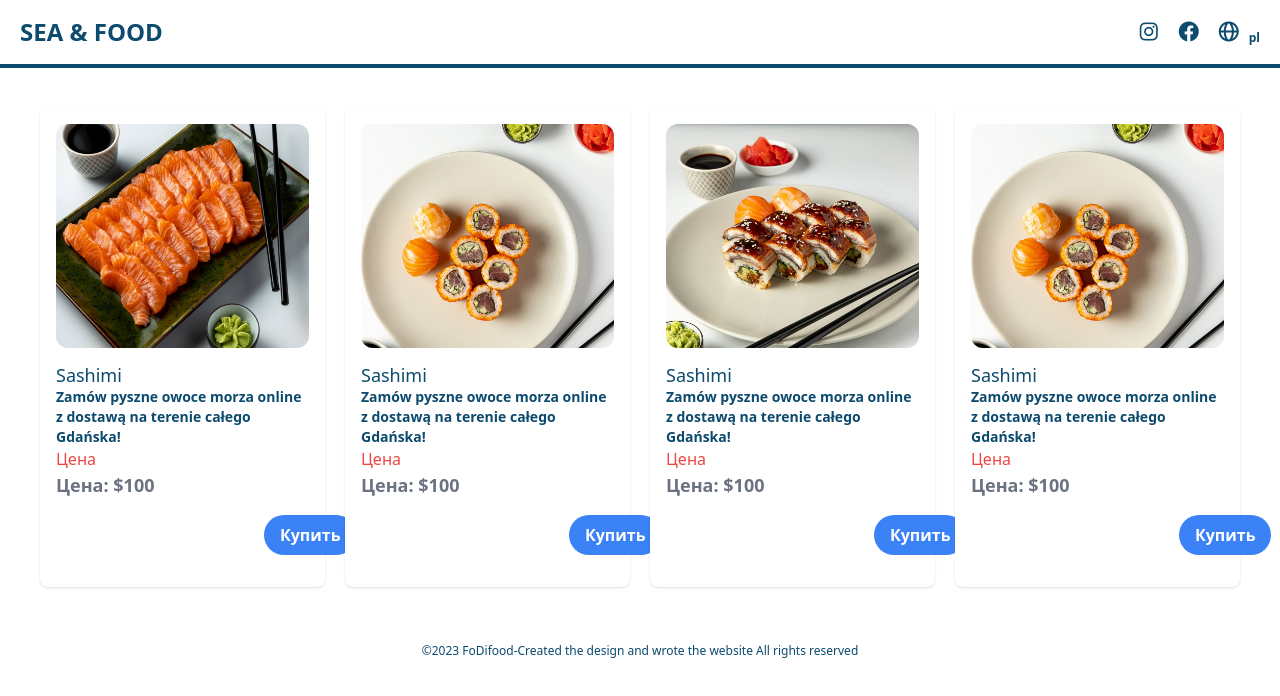
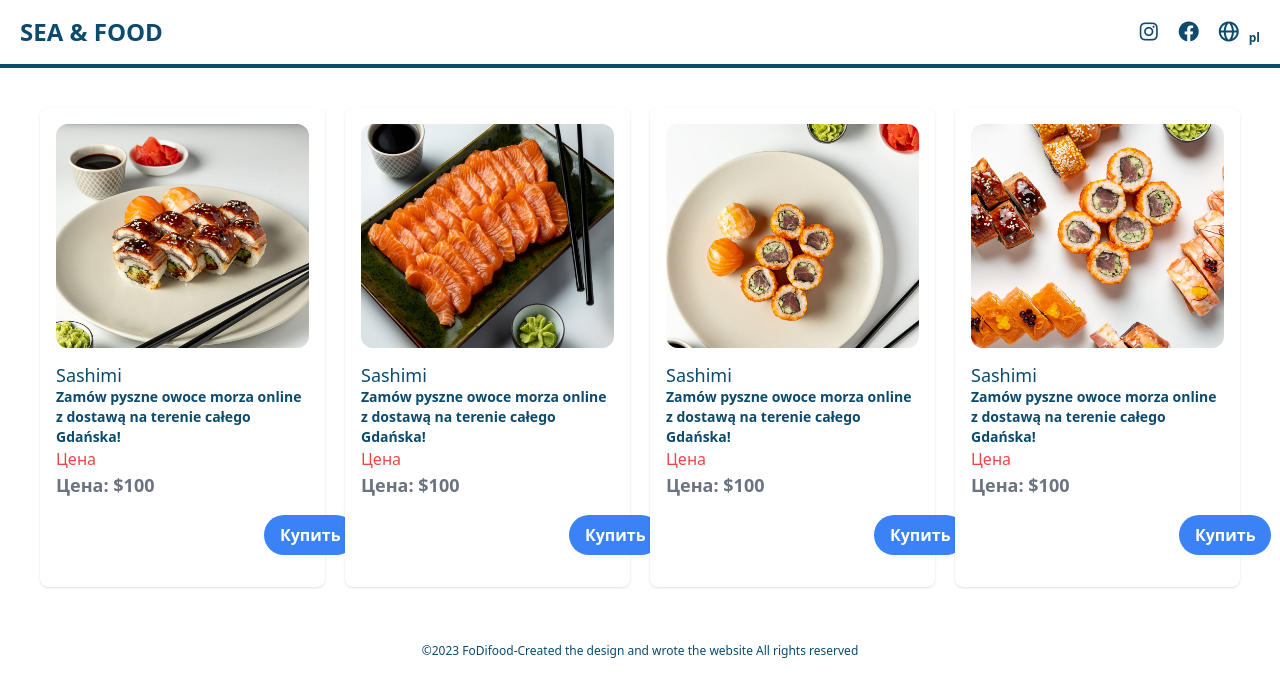
Before and after one commit to Fodi999/it-food, a Vue app: page /list in a window 1280 px wide. Shown: the top 696 px of the page. Built offline with nearby package versions, Linux system fonts and the light colour scheme.

Commit message:
header fix

```diff
--- a/package.json
+++ b/package.json
@@ -14,6 +14,7 @@
     "@headlessui/vue": "^1.7.16",
     "@heroicons/vue": "^2.1.1",
     "boxicons": "^2.1.4",
+    "html2canvas": "^1.4.1",
     "vue": "^3.3.11",
     "vue-i18n": "^9.9.0",
     "vue-router": "^4.2.5",
--- a/src/components/ListVue.vue
+++ b/src/components/ListVue.vue
@@ -1,8 +1,20 @@
 <script setup>
 import HomeButton from './HomeButton.vue';
 import HomeHeader from './HomeHeader.vue';
+import html2canvas from 'html2canvas';
 
+const downloadCard = (event) => {
+  event.preventDefault();
+  let element = document.querySelector('.bg-white.rounded-lg.shadow.p-4'); // замените на селектор элемента, который вы хотите скачать
 
+  html2canvas(element).then(canvas => {
+    let imgData = canvas.toDataURL('image/png');
+    let link = document.createElement('a');
+    link.href = imgData;
+    link.download = 'product-card.png';
+    link.click();
+  });
+};
 </script>
 
 <template>
@@ -25,6 +37,24 @@ import HomeHeader from './HomeHeader.vue';
        <HomeHeader />
         </nav>
         <div class="grid grid-cols-1 sm:grid-cols-2 md:grid-cols-3 lg:grid-cols-4 gap-5 m-10">
+
+  <div class="bg-white rounded-lg shadow p-4 cursor-pointer transition hover:-translate-y-2 hover:shadow-xl">
+     <img class="  h-56  w-full rounded-xl object-cover" src="/public/Rectangle 105.png" alt="Изображение товара">
+      <p class="block mt-4 text-lg leading-tight font-medium text-sky-900 ">{{ $t('blogTextNameSushi') }}</p>
+      <p class="text-sm font-bold text-sky-900 ">{{ $t('blogTextHeading') }}</p>
+      <div class=" flex justify-between">
+        <div class=" flex flex-col justify-end h-full">
+          <span class=" text-red-500 ">Цена</span>
+          <p class=" text-gray-500 text-lg font-bold ">Цена: $100</p>
+          <a :href="'https://m.me/102194024947729'" target="_blank">
+  <button @click="downloadCard" class="bg-blue-500 hover:bg-blue-700 text-white font-bold py-2 px-4 rounded-full ml-52 m-4 transition hover:-translate-y-2 hover:shadow-xl">
+    Купить
+  </button>
+</a>
+        </div>
+
+    </div>
+  </div>
   <div class="bg-white rounded-lg shadow p-4 cursor-pointer transition hover:-translate-y-2 hover:shadow-xl">
      <img class="  h-56  w-full rounded-xl object-cover" src="/public/Rectangle 103.png" alt="Изображение товара">
       <p class="block mt-4 text-lg leading-tight font-medium text-sky-900 ">{{ $t('blogTextNameSushi') }}</p>
@@ -33,9 +63,11 @@ import HomeHeader from './HomeHeader.vue';
         <div class=" flex flex-col justify-end h-full">
           <span class=" text-red-500 ">Цена</span>
           <p class=" text-gray-500 text-lg font-bold ">Цена: $100</p>
-          <button class="bg-blue-500 hover:bg-blue-700 text-white font-bold py-2 px-4 rounded-full ml-52 m-4 transition hover:-translate-y-2 hover:shadow-xl">
+          <a :href="'https://m.me/102194024947729'" target="_blank">
+  <button @click="downloadCard" class="bg-blue-500 hover:bg-blue-700 text-white font-bold py-2 px-4 rounded-full ml-52 m-4 transition hover:-translate-y-2 hover:shadow-xl">
     Купить
   </button>
+</a>
         </div>
 
     </div>
@@ -48,43 +80,33 @@ import HomeHeader from './HomeHeader.vue';
         <div class=" flex flex-col justify-end h-full">
           <span class=" text-red-500 ">Цена</span>
           <p class=" text-gray-500 text-lg font-bold ">Цена: $100</p>
-          <button class="bg-blue-500 hover:bg-blue-700 text-white font-bold py-2 px-4 rounded-full ml-52 m-4 transition hover:-translate-y-2 hover:shadow-xl">
+          <a :href="'https://m.me/102194024947729'" target="_blank">
+  <button @click="downloadCard" class="bg-blue-500 hover:bg-blue-700 text-white font-bold py-2 px-4 rounded-full ml-52 m-4 transition hover:-translate-y-2 hover:shadow-xl">
     Купить
   </button>
+</a>
         </div>
 
     </div>
   </div>
   <div class="bg-white rounded-lg shadow p-4 cursor-pointer transition hover:-translate-y-2 hover:shadow-xl">
-     <img class="  h-56  w-full rounded-xl object-cover" src="/public/Rectangle 105.png" alt="Изображение товара">
+     <img class="  h-56  w-full rounded-xl object-cover" src="/public/Rectangle 101.png" alt="Изображение товара">
       <p class="block mt-4 text-lg leading-tight font-medium text-sky-900 ">{{ $t('blogTextNameSushi') }}</p>
       <p class="text-sm font-bold text-sky-900 ">{{ $t('blogTextHeading') }}</p>
       <div class=" flex justify-between">
         <div class=" flex flex-col justify-end h-full">
           <span class=" text-red-500 ">Цена</span>
           <p class=" text-gray-500 text-lg font-bold ">Цена: $100</p>
-          <button class="bg-blue-500 hover:bg-blue-700 text-white font-bold py-2 px-4 rounded-full ml-52 m-4 transition hover:-translate-y-2 hover:shadow-xl">
+          <a :href="'https://m.me/102194024947729'" target="_blank">
+  <button @click="downloadCard" class="bg-blue-500 hover:bg-blue-700 text-white font-bold py-2 px-4 rounded-full ml-52 m-4 transition hover:-translate-y-2 hover:shadow-xl">
     Купить
   </button>
+</a>
         </div>
 
     </div>
   </div>
-  <div class="bg-white rounded-lg shadow p-4 cursor-pointer transition hover:-translate-y-2 hover:shadow-xl">
-     <img class="  h-56  w-full rounded-xl object-cover" src="/public/Rectangle 104.png" alt="Изображение товара">
-      <p class="block mt-4 text-lg leading-tight font-medium text-sky-900 ">{{ $t('blogTextNameSushi') }}</p>
-      <p class="text-sm font-bold text-sky-900 ">{{ $t('blogTextHeading') }}</p>
-      <div class=" flex justify-between">
-        <div class=" flex flex-col justify-end h-full">
-          <span class=" text-red-500 ">Цена</span>
-          <p class=" text-gray-500 text-lg font-bold ">Цена: $100</p>
-          <button class="bg-blue-500 hover:bg-blue-700 text-white font-bold py-2 px-4 rounded-full ml-52 m-4 transition hover:-translate-y-2 hover:shadow-xl">
-         Купить
-        </button>
-        </div>
 
-    </div>
-  </div>
 
         </div>
 
```
Also changed, not shown: 1 other file (tests, documents, lock files or other folders). Lines whose indentation alone changed are shown as unchanged.
